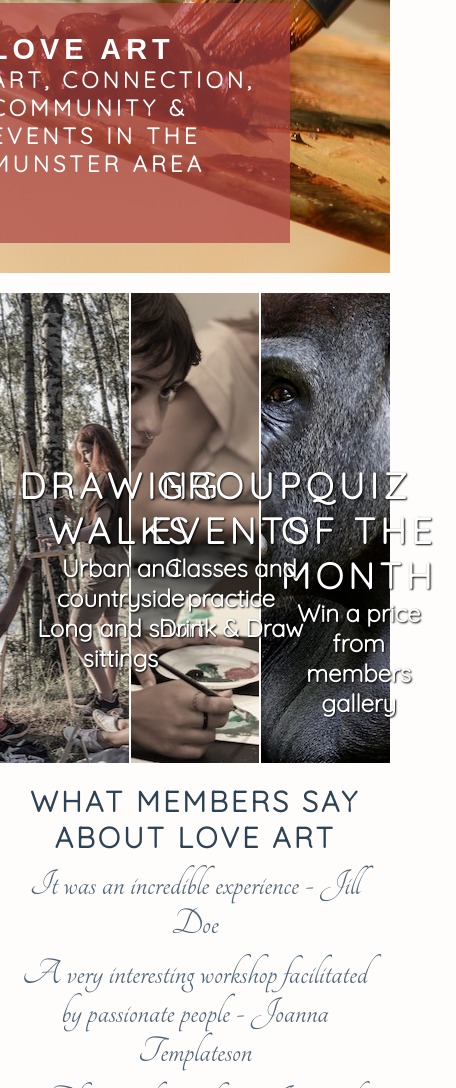
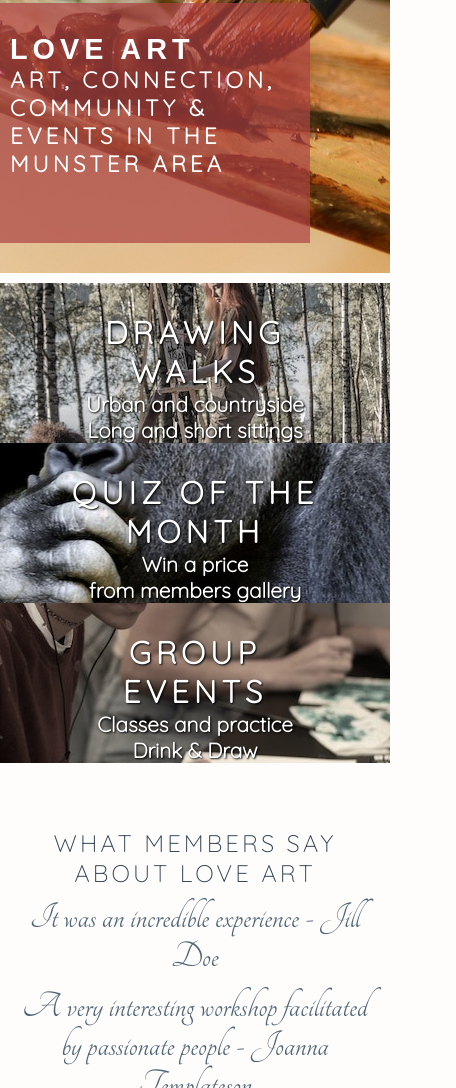
Before and after one commit to sven-cork/love-art, a plain HTML site: page index.html in a window 390 px wide. Shown: the part 487-1575 px from the top of the page, 456 px wide, since content can reach past the window. Drawn offline with Linux system fonts and the light colour scheme; a web font is replaced by a local one.

Commit message:
Adjust styling for media queries small and medium screen widths

```diff
--- a/assets/css/style.css
+++ b/assets/css/style.css
@@ -182,6 +182,7 @@ footer i {
 }
 
 /*Community feedback main page*/
+
 #community-feedback-section {
     height: 450px;
     padding: 5%;
@@ -250,6 +251,7 @@ footer i {
 #enrollment-form-div {
     width: 100%;
     height: 450px;
+    padding-bottom: 30px;
 }
 
 .enrollment-form {
@@ -277,8 +279,8 @@ footer i {
 
 #location-div {
     height: 300px;
-    bottom: 0px;
     width: 100%;
+    margin-bottom: 20px;
     position: absolute;
     display: flex;
     flex-direction: row;
@@ -300,8 +302,10 @@ footer i {
 
 .location-div-container {
     width: 33%;
+    height: 100%;
     flex-direction: column;
     position: relative;
+
 }
 
 .location-div-upper {
@@ -310,6 +314,7 @@ footer i {
     width: 100%;
     height: 100%;
     flex-direction: column;
+    margin-bottom: 10px;
 }
 
 .iframe-location {
@@ -355,7 +360,8 @@ footer i {
 
 }
 
-/*For smaller screen sizes 750 pixels and below*/
+
+
 @media screen and (max-width: 750px) {
     #artwork-pictures {
         column-count: 1;
@@ -368,6 +374,13 @@ footer i {
         column-gap:10px;
         row-gap: 20px;
     }
+
+}
+
+
+/*For smaller screen sizes 750 pixels and below*/
+@media screen and (max-width: 750px) {
+
 
     #nav-menu {
         float: left;
@@ -383,7 +396,109 @@ footer i {
         list-style-type: none;
         margin-right: 10px;
         padding-right: 10px;
-
     }
 
+    #location-div {
+        height: 300px;
+        margin-bottom: 20px;
+        width: 100%;
+        position: absolute;
+        display: flex;
+        flex-direction: column;
+        justify-content: space-evenly;
+    }
+
+    .location-div-container {
+        width: 100%;
+        flex-direction: column;
+        position: relative;
+        }
+
+    .iframe-location {
+        flex-grow: 1; border: none; margin: 0; padding: 0;
+        width: 100%;
+        height: 100%;
+    }
+
+    #community-content {
+        height: 450px;
+        margin-top: 10px;
+        margin-bottom: 75px;
+        display: flex;
+        flex-direction: column;
+    }
+
+    #community-content-left {
+        padding-top: 10px;
+        width: 100%;
+        height: 400px;
+        background: url(../images/drawing-walk-full.jpg) no-repeat center center;
+    }
+
+    #community-content-right {
+        padding-top: 10px;
+        width: 100%;
+        height: 400px;
+        background: url(../images/quiz-full.jpg) no-repeat center center;
+    }
+
+    #community-content-center {
+        padding-top: 10px;
+        width: 100%;
+        height: 400px;
+        background: url(../images/paint-group-full.jpg) no-repeat center center;
+    }
+
+    .community-div {
+        margin-top: 20px;
+        margin-left: 15%;
+        margin-right: 15%;
+        text-align: center;
+        color: #fff;
+        font-family: Quicksand, sans-serif;
+        font-size: 130%;
+        font-weight: 600;
+        text-shadow: 1px 1px 2px rgb(0, 0, 0);
+        text-decoration: none;
+    }
+
+    #community-feedback-section {
+        height: 400px;
+        padding: 5%;
+        text-align: center;
+        margin-bottom: 0;
+    }
+
+    #community-feedback-section h2 span {
+        font-family: Quicksand, sans-serif;
+        font-size: 100%;
+        font-weight: 500;
+        letter-spacing: 3px;
+        color: rgb(45, 67, 85);
+    }
+
+    #community-feedback-section span {
+        display: block;
+        margin-bottom: 3%;
+        font-family: Tangerine, sans-serif;
+        font-size: 240%;
+        font-weight: 500;
+        color: rgba(57, 82, 103, 0.9);
+    }
+
+    #hero-text {
+        left: 0;
+    }
+
+    .enrollment-form {
+        height: 300px;
+        padding: 50px;
+        background-color: rgba(57, 82, 103, 0.8);
+        color: white;
+        width: 300px;
+        left: 0;
+        margin-left: 10px;
+    }
+
+
 }
```
